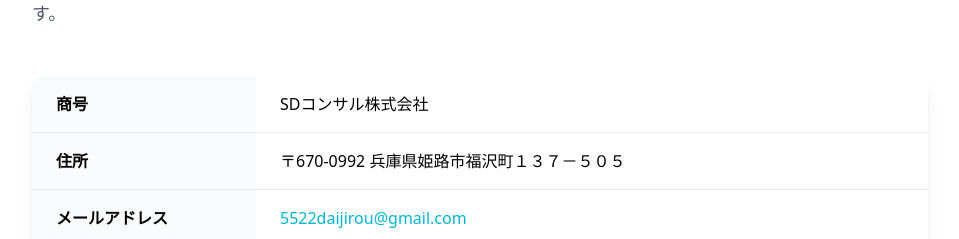
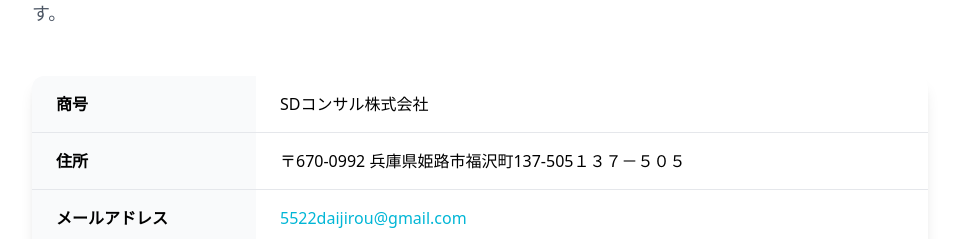
Before and after one commit to tisket552/verdant-sdconsultant, a React (Vite) app: page / in a window 1280 px wide. Shown: the part 1040-1279 px from the top of the page, without its empty margins (160-1119 px from the left). Built offline with nearby package versions, Linux system fonts and the light colour scheme.

Commit message:
Fix address format in App component
Corrected address formatting in the table.

```diff
--- a/src/App.tsx
+++ b/src/App.tsx
@@ -62,7 +62,7 @@ function App() {
                   </tr>
                   <tr className="border-b">
                     <th className="py-4 px-6 bg-gray-50 text-left">住所</th>
-                    <td className="py-4 px-6">〒670-0992 兵庫県姫路市福沢町１３７－５０５</td>
+                    <td className="py-4 px-6">〒670-0992 兵庫県姫路市福沢町137-505１３７－５０５</td>
                   </tr>
                   <tr className="border-b">
                     <th className="py-4 px-6 bg-gray-50 text-left">メールアドレス</th>
```
